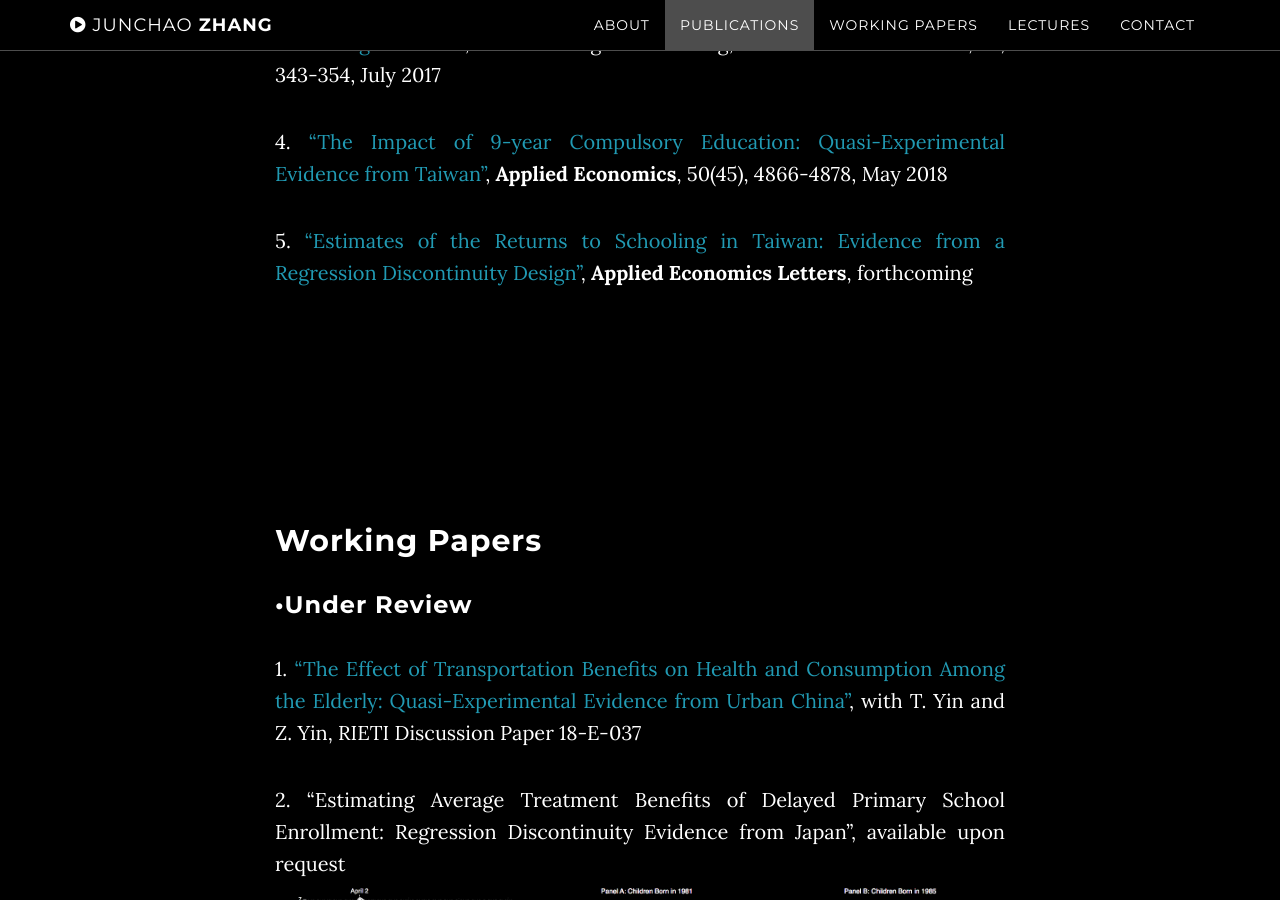
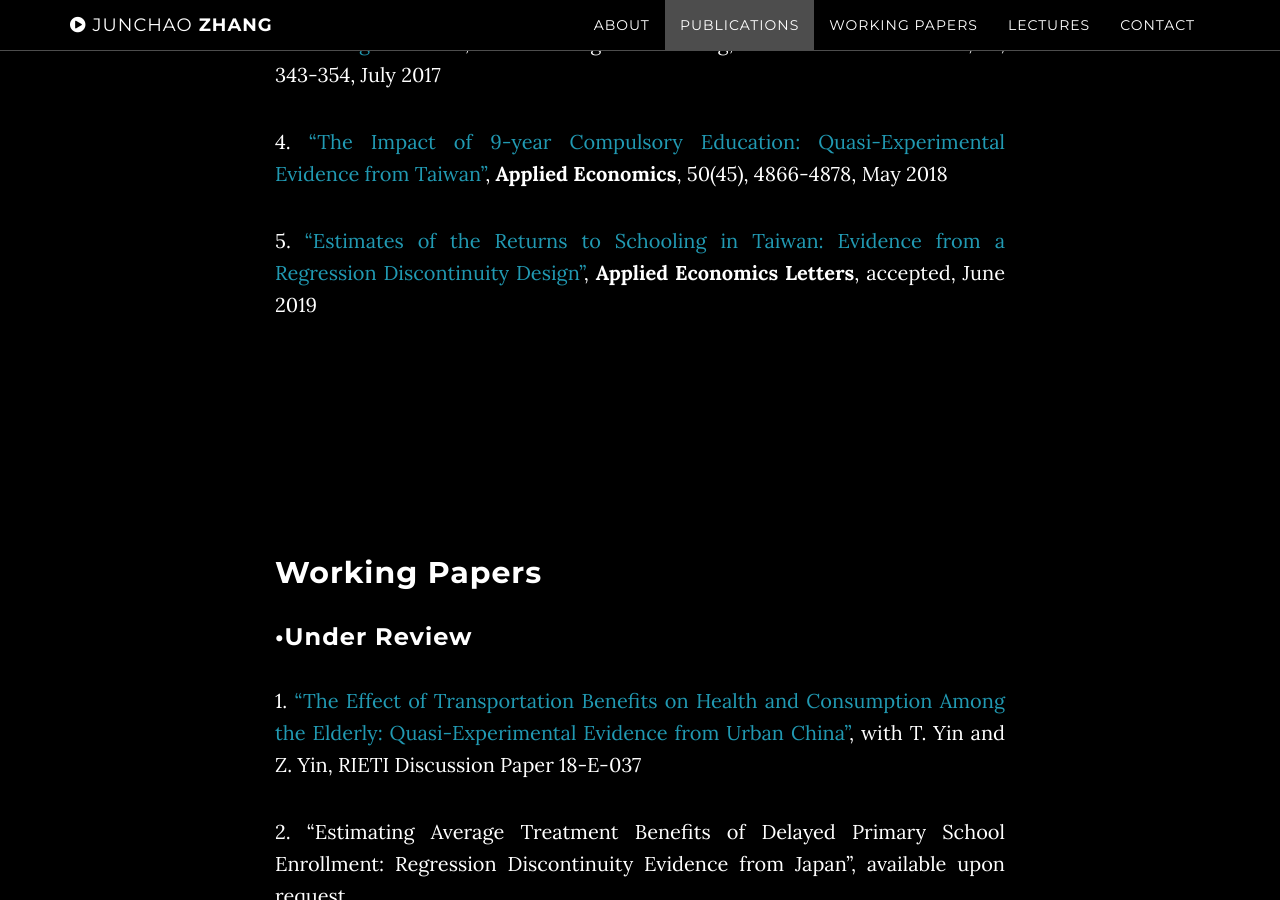
Before and after one commit to ztempest0218/ztempest0218.github.io, a Jekyll site: the page built from index.html, in a window 1280 px wide and 900 px high, scrolled down 2137 px. Built offline with Jekyll 4.4.1, drawn with Linux system fonts in a browser that asks for light colours.

Commit message:
Update publications.html

```diff
--- a/_includes/publications.html
+++ b/_includes/publications.html
@@ -12,7 +12,7 @@
 
 <p>4. <a href="https://doi.org/10.1080/00036846.2018.1468553">“The Impact of  9-year Compulsory Education: Quasi-Experimental Evidence from Taiwan”</a>, <strong>Applied Economics</strong>, 50(45), 4866-4878, May 2018</p>
 
-<p>5. <a href=/papers/001-schooling-return.pdf>“Estimates of the Returns to Schooling in Taiwan: Evidence from a Regression Discontinuity Design”</a>, <strong>Applied Economics Letters</strong>, forthcoming</p>
+<p>5. <a href=/papers/001-schooling-return.pdf>“Estimates of the Returns to Schooling in Taiwan: Evidence from a Regression Discontinuity Design”</a>, <strong>Applied Economics Letters</strong>, accepted, June 2019</p>
 
                 </div>
             </div>
```
